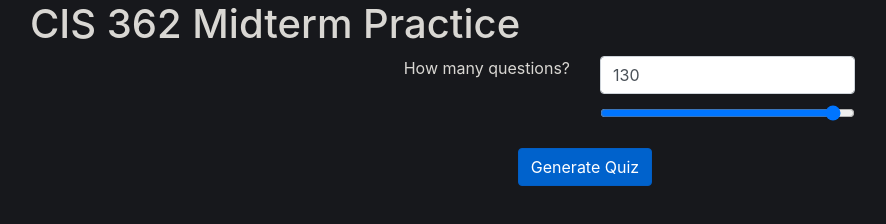
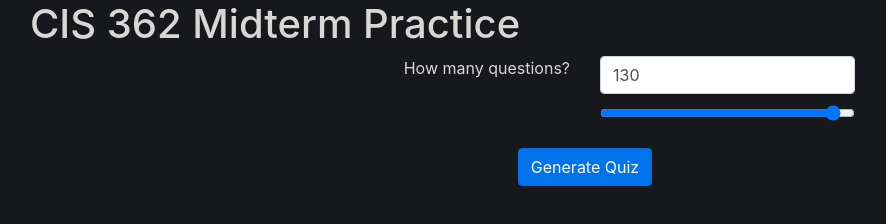
Before and after one commit to zeilmannnoah/zeilmannnoah.github.io, a plain HTML site: page index.html in a window 1280 px wide. In both pictures the pointer is over the button "Generate Quiz". Shown: the whole page, without its empty margins (55-941 px from the left). Drawn offline with nearby package versions, Linux system fonts and the light colour scheme.

Commit message:
More slick styles 😎

```diff
--- a/index.html
+++ b/index.html
@@ -26,8 +26,8 @@
         }
 
         .btn-primary:hover {
-            background-color: #0062cc !important;
-            border-color: #025dc4 !important;
+            background-color: #0073ed !important;
+            border-color: #026ddf !important;
         }
 
         #time {
```
